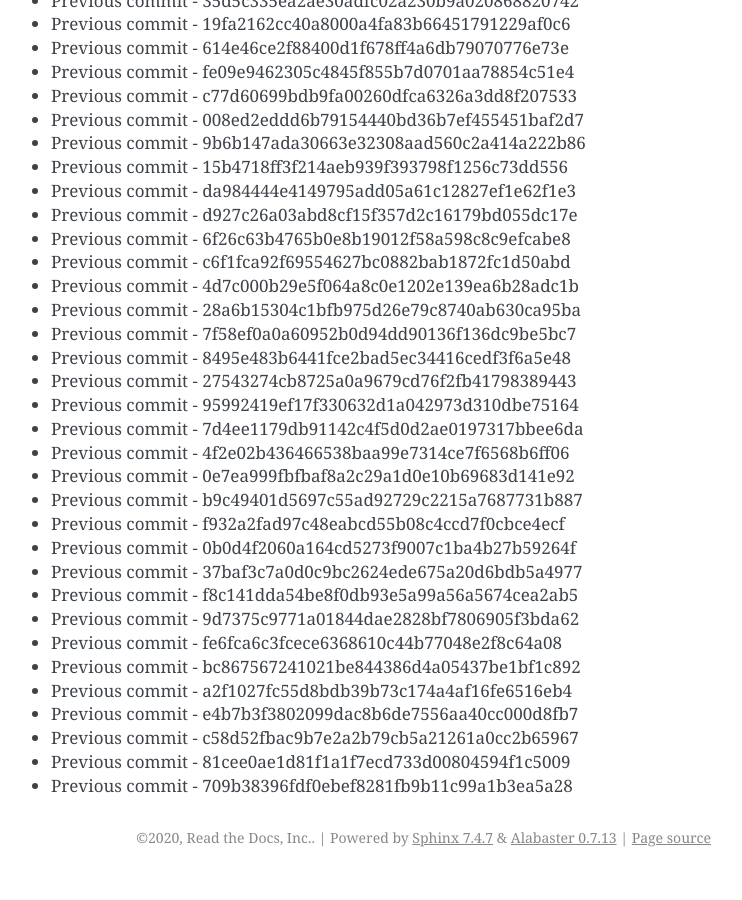
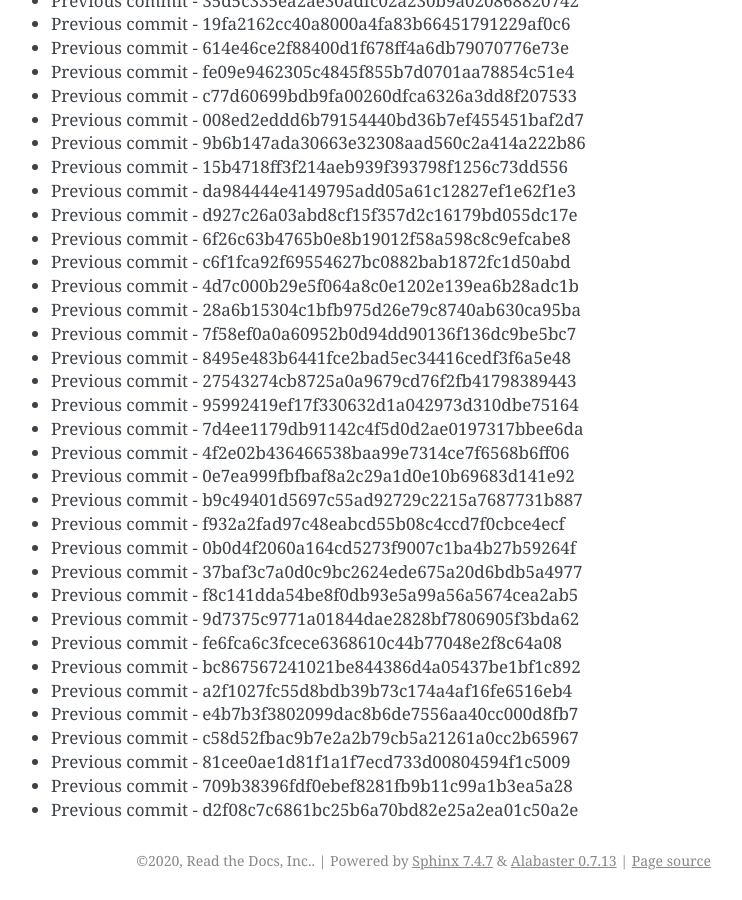
Before and after one commit to readthedocs/rtd-git-stresstest, a Sphinx documentation site: the page built from docs/updates.rst, in a window 1280 px wide and 900 px high, scrolled down 84301 px. Shown: the whole window, without its empty margins (399-1141 px from the left). Built offline with Sphinx 7.4.7, drawn with Linux system fonts in a browser that asks for light colours; before the commit the page ends 85178 px from its top, so only the background shows below that.

Commit message:
Generating commit from previous: d2f08c7c6861bc25b6a70bd82e25a2ea01c50a2e

```diff
--- a/docs/updates.rst
+++ b/docs/updates.rst
@@ -3574,3 +3574,4 @@ It can be tested for any performance characteristics.
 * Previous commit - c58d52fbac9b7e2a2b79cb5a21261a0cc2b65967
 * Previous commit - 81cee0ae1d81f1a1f7ecd733d00804594f1c5009
 * Previous commit - 709b38396fdf0ebef8281fb9b11c99a1b3ea5a28
+* Previous commit - d2f08c7c6861bc25b6a70bd82e25a2ea01c50a2e
```
